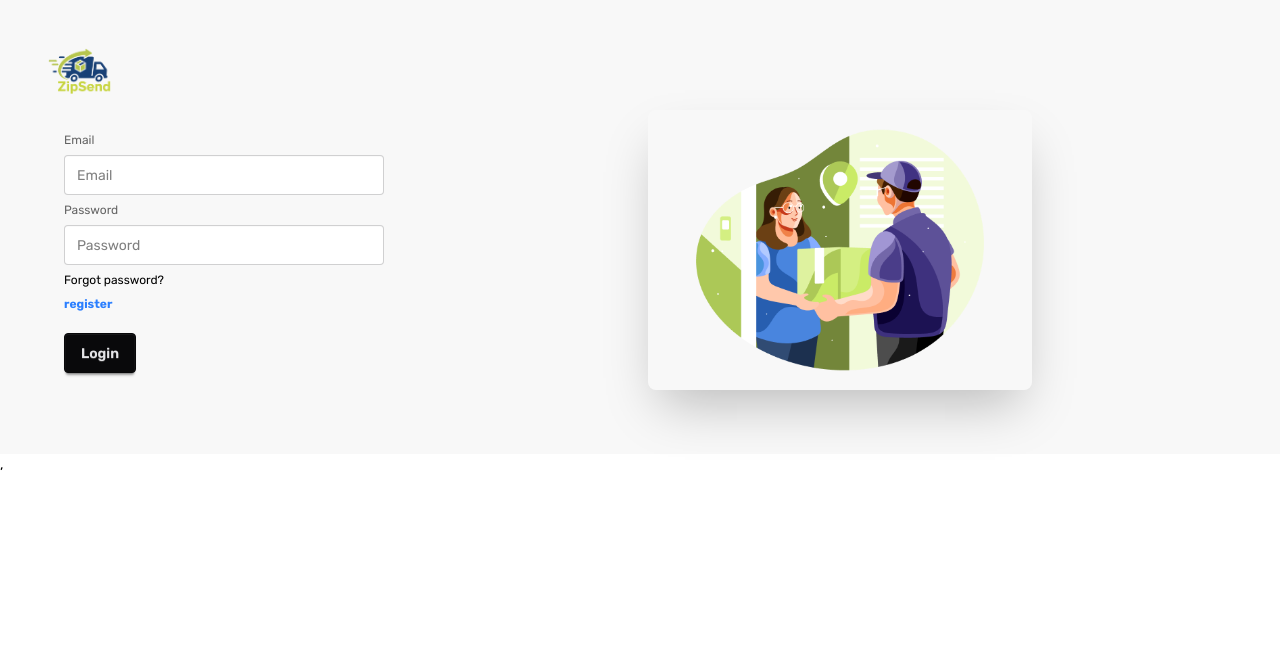
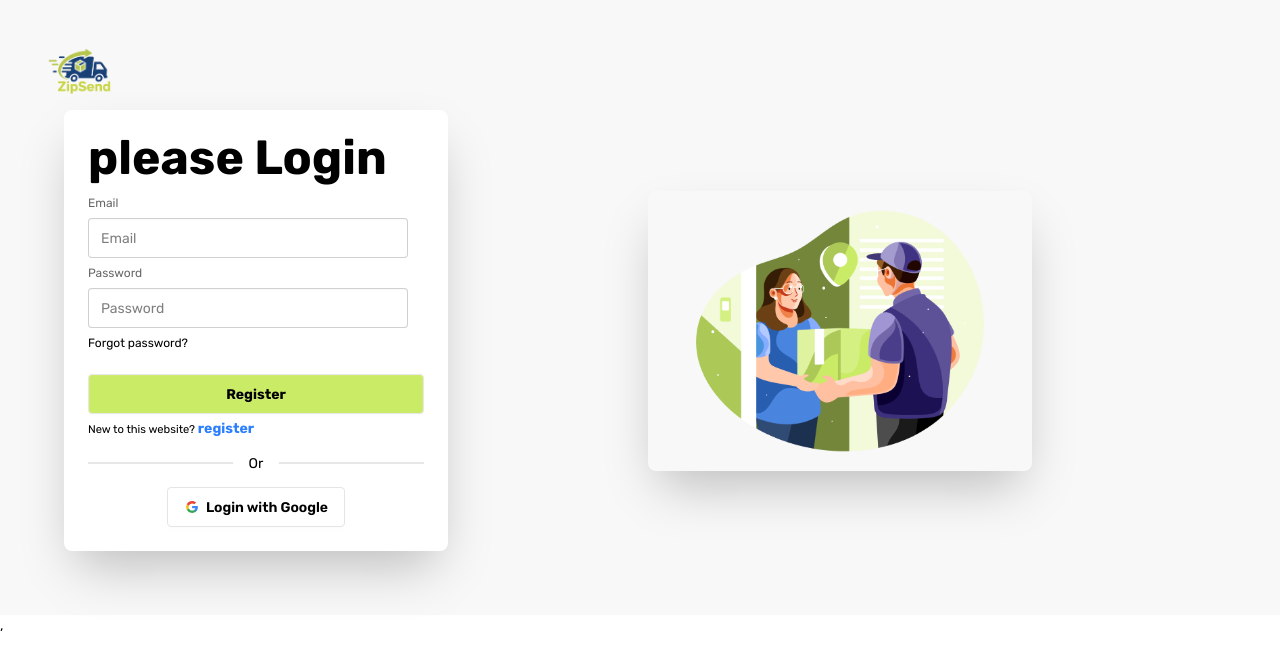
Before and after one commit to mehedihasan1337/ZipSend-client, a React (Vite) app: page /login in a window 1280 px wide. Shown: the top 670 px of the page. Built offline with nearby package versions, Linux system fonts and the light colour scheme; no server answers.

Commit message:
added google login btn

```diff
--- a/src/pages/Authentication/Login/Login.jsx
+++ b/src/pages/Authentication/Login/Login.jsx
@@ -1,6 +1,7 @@
 import React from 'react';
 import { useForm } from 'react-hook-form';
 import { Link } from 'react-router';
+import SocialLogin from '../SocialLogin/SocialLogin';
 
 const Login = () => {
     const { register,
@@ -13,6 +14,9 @@
     }
     return (
         <div>
+            <div className="card bg-base-100 w-full max-w-sm shrink-0 shadow-2xl">
+                <div className="card-body">
+                    <h2 className='text-5xl font-bold'>please Login</h2>
                     <form onSubmit={handleSubmit(oneSubmit)}>
                         <fieldset className="fieldset">
                             <label className="label">Email</label>
@@ -36,11 +40,15 @@
 
                             <div><a className="link link-hover">Forgot password?</a></div>
 
-                   <Link className='text-blue-500 font-bold' to="/register"> register</Link>
+
+                            <button className="btn bg-[#CAEB66]  text-black font-bold  mt-4">Register</button>
                         </fieldset>
+                        <p><small> New to this website? <Link className='text-blue-500 font-bold text-sm' to="/register"> register</Link></small></p>
+                            <SocialLogin></SocialLogin>
 
- <button className="btn btn-neutral mt-4">Login</button>
                     </form>
+                </div>
+            </div>
         </div>
     );
 };
--- a/src/pages/Authentication/Register/Register.jsx
+++ b/src/pages/Authentication/Register/Register.jsx
@@ -21,7 +21,7 @@
         <div>
             <div className="card bg-base-100 w-full max-w-sm shrink-0 shadow-2xl">
                 <div className="card-body">
-                    <h2 className='text-5xl font-bold'>Create an Account</h2>
+                    <h2 className='text-5xl font-bold'>Create Account</h2>
                     <form onSubmit={handleSubmit(oneSubmit)}>
                         <fieldset className="fieldset">
                             {/* email */}
@@ -53,9 +53,10 @@
                             }
 
                             <div><a className="link link-hover">Forgot password?</a></div>
-                            <Link className='text-blue-500 font-bold' to="/login"> login</Link>
-                            <button className="btn btn-neutral mt-4">Register</button>
+
+                            <button className="btn bg-[#CAEB66]  text-black font-bold  mt-4">Register</button>
                         </fieldset>
+                        <p><small> Already have an account?  <Link className='text-blue-500 font-bold text-sm' to="/login"> login</Link></small></p>
                     </form>
                 </div>
             </div>
--- /dev/null
+++ b/src/pages/Authentication/SocialLogin/SocialLogin.jsx
@@ -0,0 +1,15 @@
+import React from 'react';
+
+const SocialLogin = () => {
+    return (
+        <div className='text-center'>
+            <div className="divider">Or</div>
+            <button className="btn bg-white text-black border-[#e5e5e5]">
+                <svg aria-label="Google logo" width="16" height="16" xmlns="http://www.w3.org/2000/svg" viewBox="0 0 512 512"><g><path d="m0 0H512V512H0" fill="#fff"></path><path fill="#34a853" d="M153 292c30 82 118 95 171 60h62v48A192 192 0 0190 341"></path><path fill="#4285f4" d="m386 400a140 175 0 0053-179H260v74h102q-7 37-38 57"></path><path fill="#fbbc02" d="m90 341a208 200 0 010-171l63 49q-12 37 0 73"></path><path fill="#ea4335" d="m153 219c22-69 116-109 179-50l55-54c-78-75-230-72-297 55"></path></g></svg>
+                Login with Google
+            </button>
+        </div>
+    );
+};
+
+export default SocialLogin;
```
Lines whose indentation alone changed are shown as unchanged.
